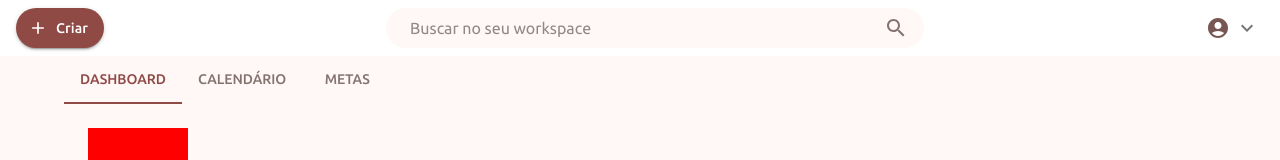
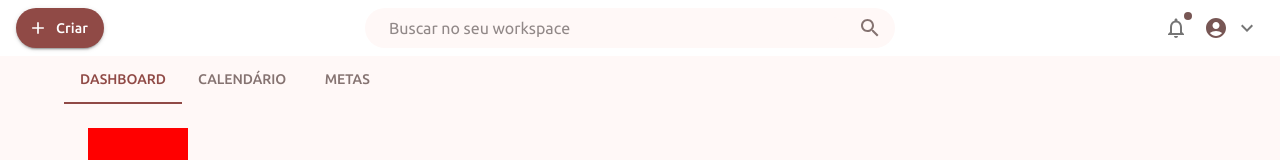
Before and after one commit to projetos-ufape/planIn-web, a React (Vite) app: page / in a window 1280 px wide. Shown: the top 160 px of the page. Built offline with nearby package versions, Linux system fonts and the light colour scheme.

Commit message:
feat: mockup para navbar

```diff
--- a/src/components/NavBar/Menu.tsx
+++ b/src/components/NavBar/Menu.tsx
@@ -15,7 +15,7 @@ export function Menu() {
   };
 
   return (
-    <div>
+    <>
       <Button
         variant="contained"
         startIcon={<Add />}
@@ -47,6 +47,6 @@ export function Menu() {
         <MenuItem onClick={handleClose}>Tarefa</MenuItem>
         <MenuItem onClick={handleClose}>Meta</MenuItem>
       </MenuMui>
-    </div>
+    </>
   );
 }
--- a/src/components/NavBar/index.tsx
+++ b/src/components/NavBar/index.tsx
@@ -1,5 +1,5 @@
-import { AccountCircle, KeyboardArrowDown, Search } from "@mui/icons-material";
-import { Box, IconButton, InputBase, useTheme } from "@mui/material";
+import { AccountCircle, KeyboardArrowDown, NotificationsNone, Search } from "@mui/icons-material";
+import { Badge, Box, IconButton, InputBase, useTheme } from "@mui/material";
 import { Menu } from "./Menu";
 
 export function NavBar() {
@@ -7,23 +7,32 @@ export function NavBar() {
   const { palette } = useTheme();
 
   return (
-    <Box display="flex" bgcolor={palette.background.paper} height={56} justifyContent="space-between" alignItems="center" paddingLeft={2} paddingRight={2}>
+    <Box display="flex" bgcolor={palette.background.paper} height={56} gap={2} justifyContent="space-between" alignItems="center" paddingLeft={2} paddingRight={2}>
       <Menu />
-      <Box bgcolor={palette.background.default} display="flex" alignItems="center" justifyItems="center" gap={1} borderRadius={28} height={40} width="100%" maxWidth={498} paddingLeft={3} paddingRight={2} >
+      <Box bgcolor={palette.background.default} display="flex" alignItems="center" justifyItems="center" gap={1} borderRadius={28} height={40} width="100%" maxWidth={498} paddingLeft={3} paddingRight={1} >
         <InputBase
           placeholder="Buscar no seu workspace"
           size="small"
           inputProps={{style:{padding: 0}}}
           sx={{border: 0, bgcolor: palette.background.default, borderRadius: 28, width:"100%"}}
         />
-        <Search sx={{color: palette.text.secondary}} />
+        <IconButton size="small">
+          <Search sx={{color: palette.text.secondary}} />
+        </IconButton>
       </Box>
-      <Box display="flex" alignItems="center" justifyItems="center">
+      <Box display="flex" alignItems="center" justifyItems="center" gap={1}>
+      <IconButton aria-label="cart">
+        <Badge color="secondary" variant="dot">
+          <NotificationsNone />
+        </Badge>
+      </IconButton>
+      <Box display="flex" alignItems="center" justifyItems="center" gap={0.25}>
         <AccountCircle color="secondary" />
         <IconButton size="small" >
           <KeyboardArrowDown />
         </IconButton>
       </Box>
+      </Box>
     </Box>
   )
 }
```
